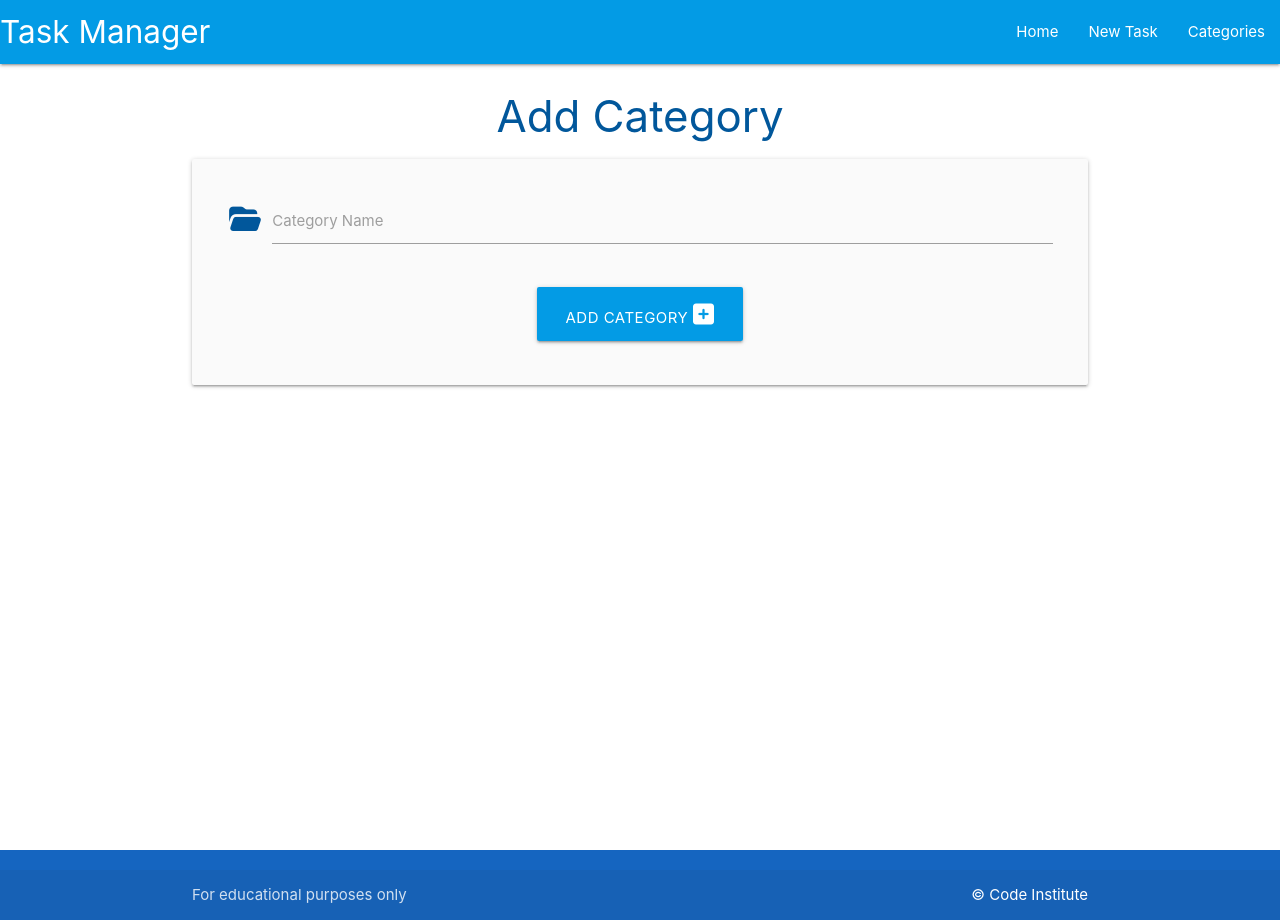
After one commit to mohammad-tahmasebi-ci/postgre, a Flask app: page /add_category in a window 1280 px wide. The commit adds this page. Run offline with Flask 3, Linux system fonts and the light colour scheme.

Commit message:
Add functionality to get a new category from the user and post to the db

```diff
--- a/taskmanager/routes.py
+++ b/taskmanager/routes.py
@@ -1,7 +1,20 @@
-from flask import render_template
+from flask import render_template, request, redirect, url_for
 from taskmanager import app, db
 from taskmanager.models import Category, Task
 
 @app.route("/")
 def home():
     return render_template("tasks.html")
+
+@app.route("/categories")
+def categories():
+    return render_template("categories.html")
+
+@app.route("/add_category", methods=["GET","POST"])
+def add_category():
+    if request.method == "POST":
+        category = Category(category_name=request.form.get("category_name"))
+        db.session.add(category)
+        db.session.commit()
+        return redirect(url_for("categories"))
+    return render_template("add_category.html")
--- /dev/null
+++ b/taskmanager/templates/add_category.html
@@ -0,0 +1,25 @@
+{% extends "base.html" %}
+{% block content %}
+
+    <h3 class="light-blue-text text-darken-4 center-align">Add Category</h3>
+
+    <div class="row card-panel grey lighten-5">
+        <form class="col s12" method="POST" action="{{ url_for('add_category') }}">
+          <div class="row">
+            <div class="input-field col s12">
+              <i class="fas fa-folder-open prefix light-blue-text text-darken-4"></i>
+              <input name="category_name" id="category_name" type="text" class="validate" minlength="3" maxlength="25" required>
+              <label for="category_name">Category Name</label>
+            </div>
+          </div>
+          <div class="row">
+            <div class="col s12 center-align">
+              <button type="submit" class="btn-large light-blue darken-1">
+                Add Category <i class="fas fa-plus-square"></i>
+              </button>
+            </div>
+          </div>
+        </form>
+    </div>
+
+{% endblock %}
--- a/taskmanager/templates/base.html
+++ b/taskmanager/templates/base.html
@@ -19,7 +19,7 @@
               <ul class="right hide-on-med-and-down">
                 <li><a href="{{ url_for('home') }}">Home</a></li>
                 <li><a href="">New Task</a></li>
-                <li><a href="">Categories</a></li>
+                <li><a href="{{ url_for('categories') }}">Categories</a></li>
               </ul>
             </div>
           </nav>
@@ -27,7 +27,7 @@
           <ul class="sidenav" id="mobile-demo">
             <li><a href="{{ url_for('home') }}">Home</a></li>
             <li><a href="">New Task</a></li>
-            <li><a href="">Categories</a></li>
+            <li><a href="{{ url_for('categories') }}">Categories</a></li>
           </ul>
     </header>
 
@@ -36,11 +36,11 @@
       {% endblock %}
     </main>
 
-    <footer class="page-footer blue darken-1">
+    <footer class="page-footer blue darken-3">
       <div class="footer-copyright">
         <div class="container">
-        © 2014 Copyright Text
-        <a class="grey-text text-lighten-4 right" href="#!">More Links</a>
+          For educational purposes only
+          <a class="white-text right" href="https://codeinstitute.net" target="_blank">&copy; Code Institute</a>
         </div>
       </div>
     </footer>
```
Also changed, not shown: taskmanager/templates/categories.html (added, +14 -0 lines).
